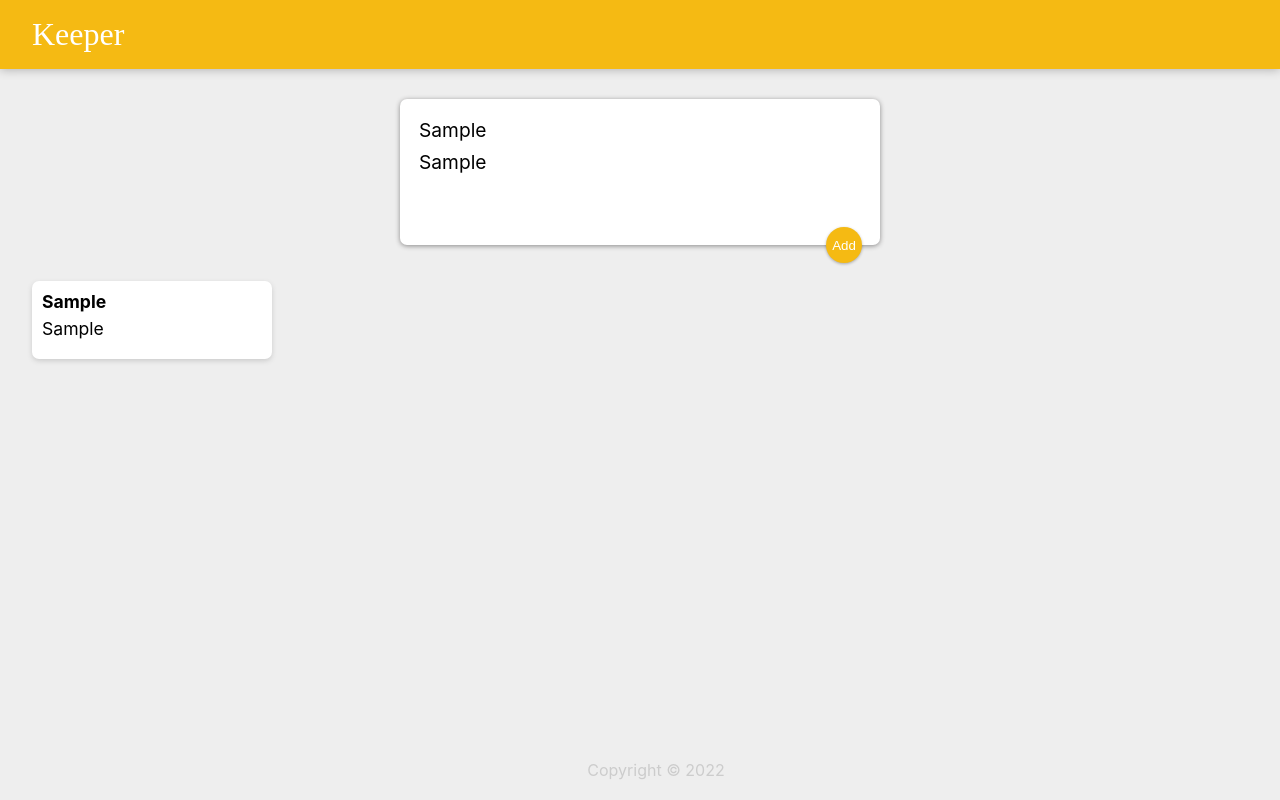
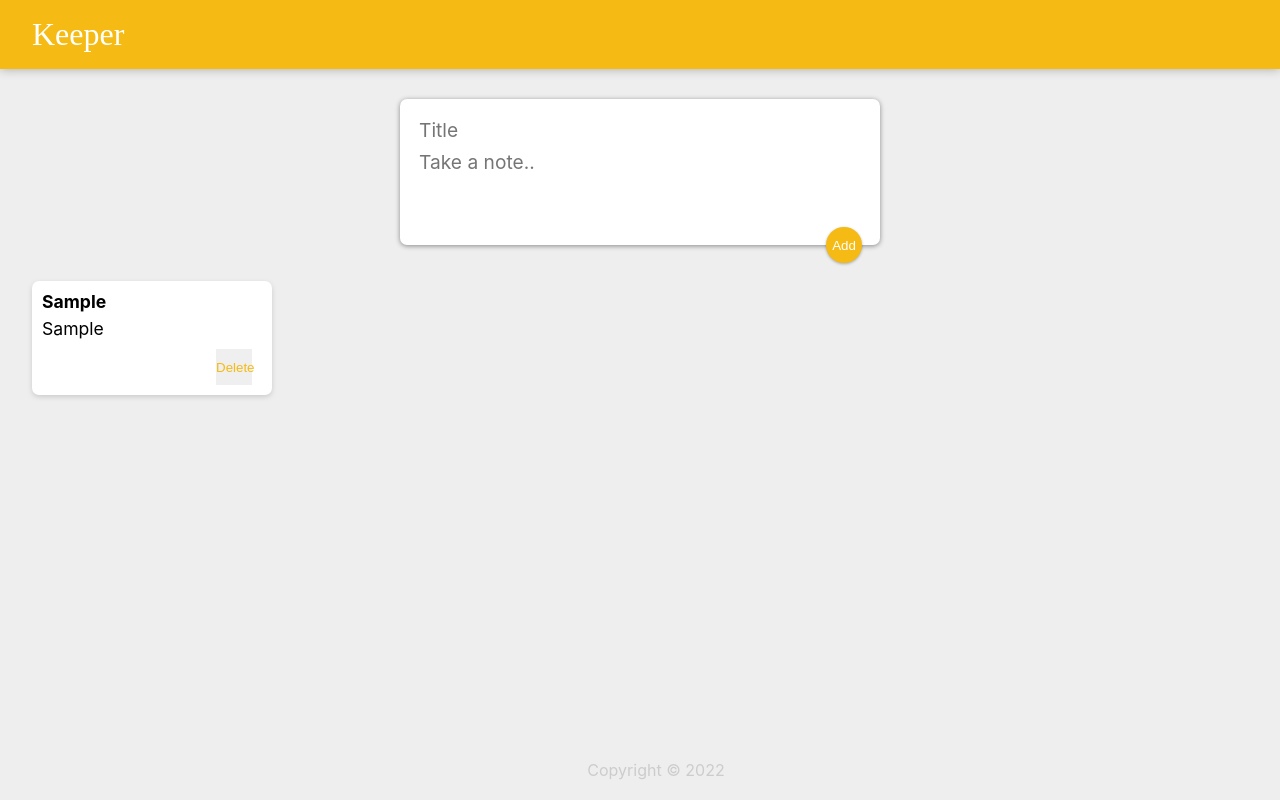
Before and after one commit to shahhardik4599/Keeper-App, a React (Create React App) app in the folder my-app/: page / in a window 1280 px wide. Both pictures are taken after typing "Sample", "Sample" into the empty fields and a click on the button "Add". Built offline with nearby package versions, Linux system fonts and the light colour scheme; a web font is replaced by a local one.

Commit message:
delete feature for notes

```diff
--- a/my-app/src/components/App.jsx
+++ b/my-app/src/components/App.jsx
@@ -17,14 +17,24 @@
       });
    }
 
+   function deleteNote(id){
+      setNotes(prevNotes => {
+         return prevNotes.filter((noteItem , index) => {
+            return index !== id;
+         } )
+      })
+   }
+
    return <div>
         <Header />
         <CreateArea onAdd={addNote}/>
-         {notes.map( noteitem => {
+         {notes.map( (noteitem , index) => {
                         return <Note
-                           key = {noteitem.key}
+                           key = {index}
+                           id = {index}
                            title = {noteitem.title}
                            content = {noteitem.content}
+                           onDelete = {deleteNote}
                         />
          })}
         <Footer />
--- a/my-app/src/components/CreateArea.jsx
+++ b/my-app/src/components/CreateArea.jsx
@@ -20,6 +20,10 @@
 
     function submitNote(event){
         props.onAdd(note);
+        setNote({
+            title:"",
+            content:""
+        })
         event.preventDefault();
     }
 
--- a/my-app/src/components/Note.jsx
+++ b/my-app/src/components/Note.jsx
@@ -1,10 +1,16 @@
 import React from "react";
 
 function Note(props){
+
+    function handleClick(){
+        props.onDelete(props.id)
+    }
+
     return (
         <div className = "note" >
             <h1>{props.title}</h1>
             <p>{props.content}</p>
+            <button onClick={handleClick}>Delete</button>
         </div>
     )
 }
```
